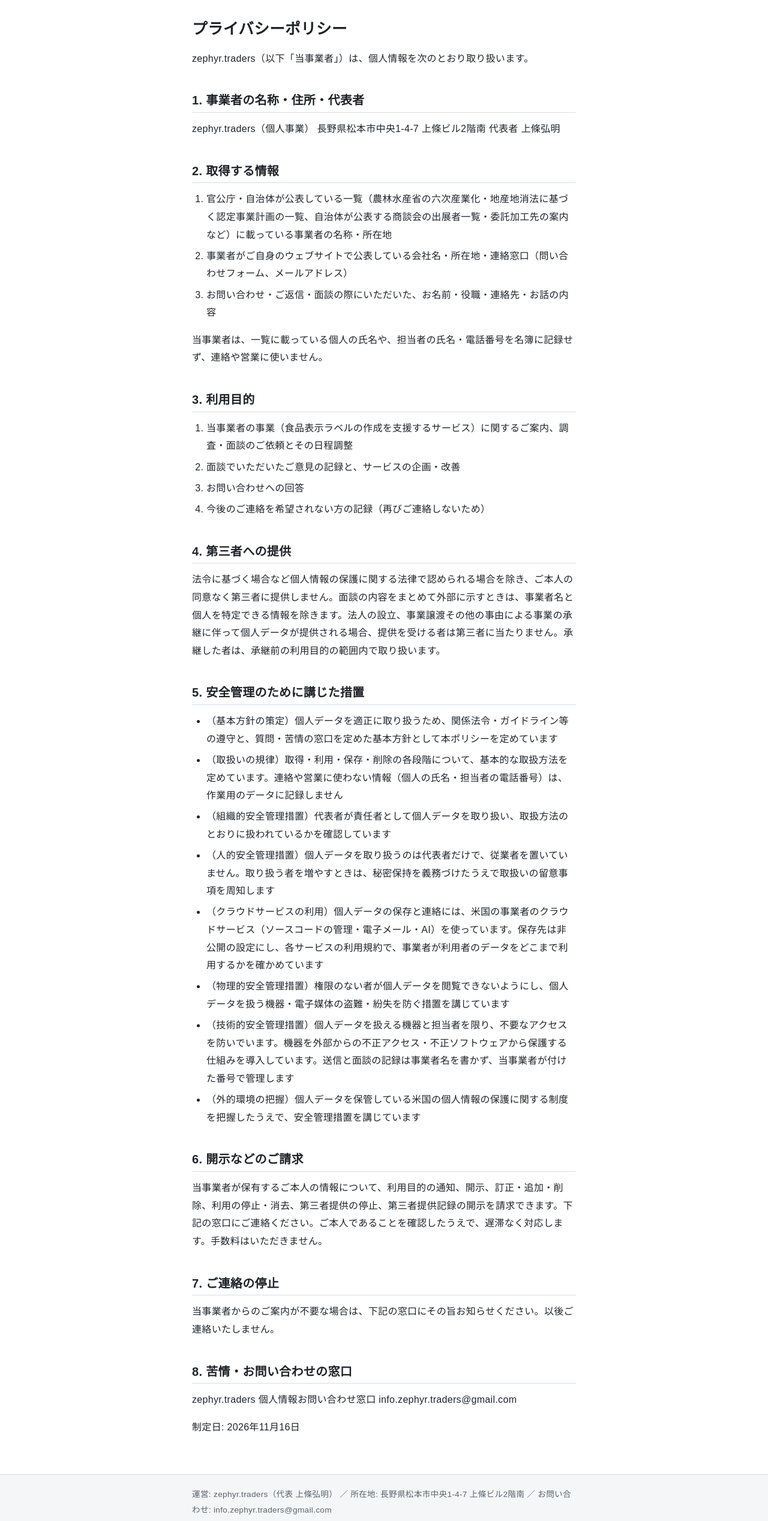
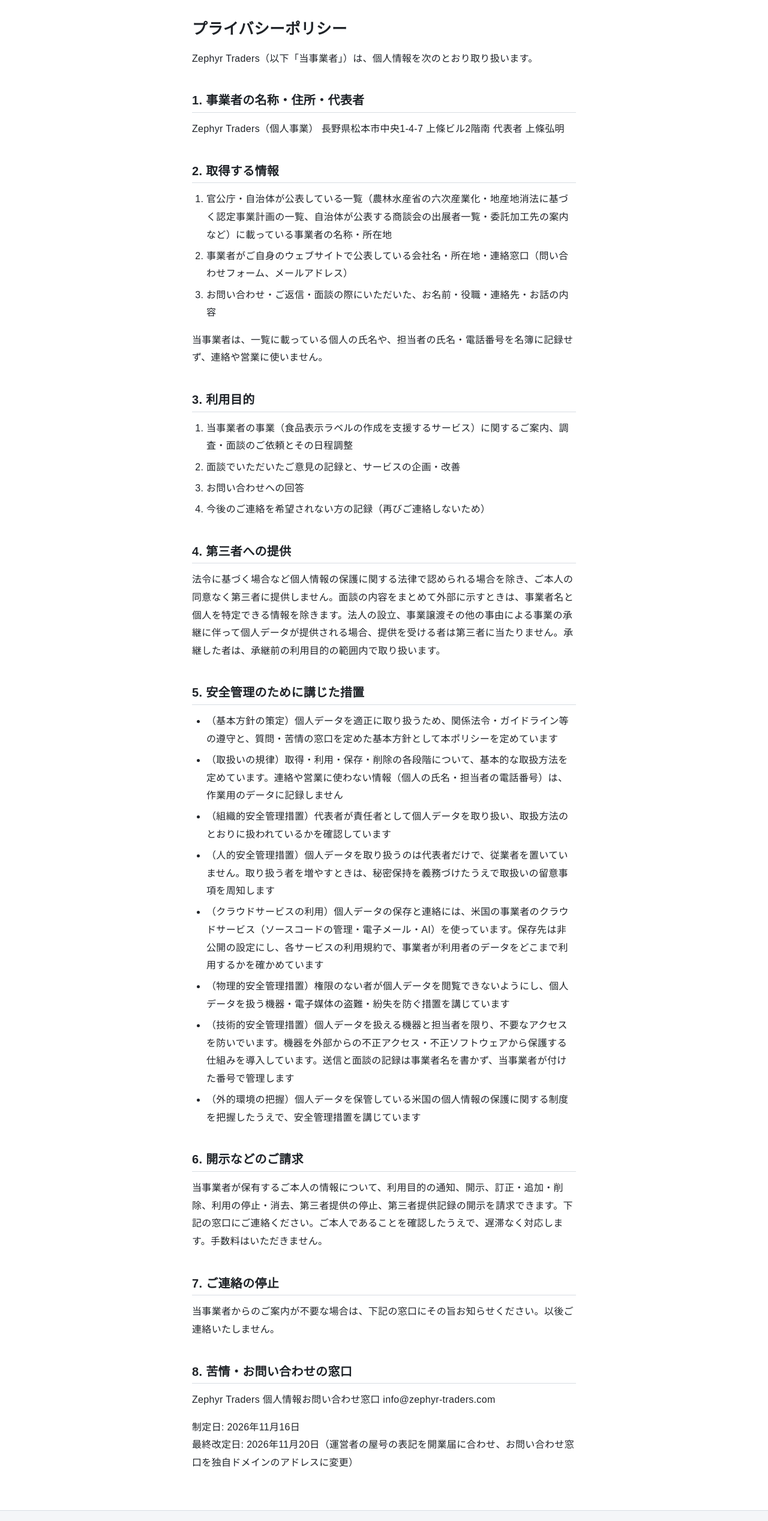
Before and after one commit to hiroaki7654/food-label-policy, a plain HTML site: page privacy.html in a window 1280 px wide. Shown: the part 57-2592 px from the top of the page at 60% size. Drawn offline with Linux system fonts and the light colour scheme.

Commit message:
プライバシーポリシーの屋号表記と窓口を改定（Zephyr Traders、info@zephyr-traders.com）

```diff
--- a/privacy.html
+++ b/privacy.html
@@ -3,14 +3,14 @@
 <head>
 <meta charset="utf-8">
 <meta name="viewport" content="width=device-width, initial-scale=1">
-<title>プライバシーポリシー｜zephyr.traders 食品表示ラベル作成支援</title>
+<title>プライバシーポリシー｜Zephyr Traders 食品表示ラベル作成支援</title>
 <link rel="stylesheet" href="style.css">
 </head>
 <body>
 
 <header class="site-header">
   <div class="wrap">
-    <a class="brand" href="privacy.html">zephyr.traders 食品表示ラベル作成支援</a>
+    <a class="brand" href="privacy.html">Zephyr Traders 食品表示ラベル作成支援</a>
   </div>
 </header>
 
@@ -19,10 +19,10 @@
 
 <h1>プライバシーポリシー</h1>
 
-<p>zephyr.traders（以下「当事業者」）は、個人情報を次のとおり取り扱います。</p>
+<p>Zephyr Traders（以下「当事業者」）は、個人情報を次のとおり取り扱います。</p>
 
 <h2>1. 事業者の名称・住所・代表者</h2>
-<p>zephyr.traders（個人事業） 長野県松本市中央1-4-7 上條ビル2階南 代表者 上條弘明</p>
+<p>Zephyr Traders（個人事業） 長野県松本市中央1-4-7 上條ビル2階南 代表者 上條弘明</p>
 
 <h2>2. 取得する情報</h2>
 <ol>
@@ -62,16 +62,16 @@
 <p>当事業者からのご案内が不要な場合は、下記の窓口にその旨お知らせください。以後ご連絡いたしません。</p>
 
 <h2>8. 苦情・お問い合わせの窓口</h2>
-<p>zephyr.traders 個人情報お問い合わせ窓口 info.zephyr.traders@gmail.com</p>
+<p>Zephyr Traders 個人情報お問い合わせ窓口 info@zephyr-traders.com</p>
 
-<p>制定日: 2026年11月16日</p>
+<p>制定日: 2026年11月16日<br>最終改定日: 2026年11月20日（運営者の屋号の表記を開業届に合わせ、お問い合わせ窓口を独自ドメインのアドレスに変更）</p>
 
 </div>
 </main>
 
 <footer class="site-footer">
   <div class="wrap">
-    <p>運営: zephyr.traders（代表 上條弘明） ／ 所在地: 長野県松本市中央1-4-7 上條ビル2階南 ／ お問い合わせ: info.zephyr.traders@gmail.com</p>
+    <p>運営: Zephyr Traders（代表 上條弘明） ／ 所在地: 長野県松本市中央1-4-7 上條ビル2階南 ／ お問い合わせ: info@zephyr-traders.com</p>
   </div>
 </footer>
 
```
Also changed, not shown: demo/index.html (+1 -1 lines).
